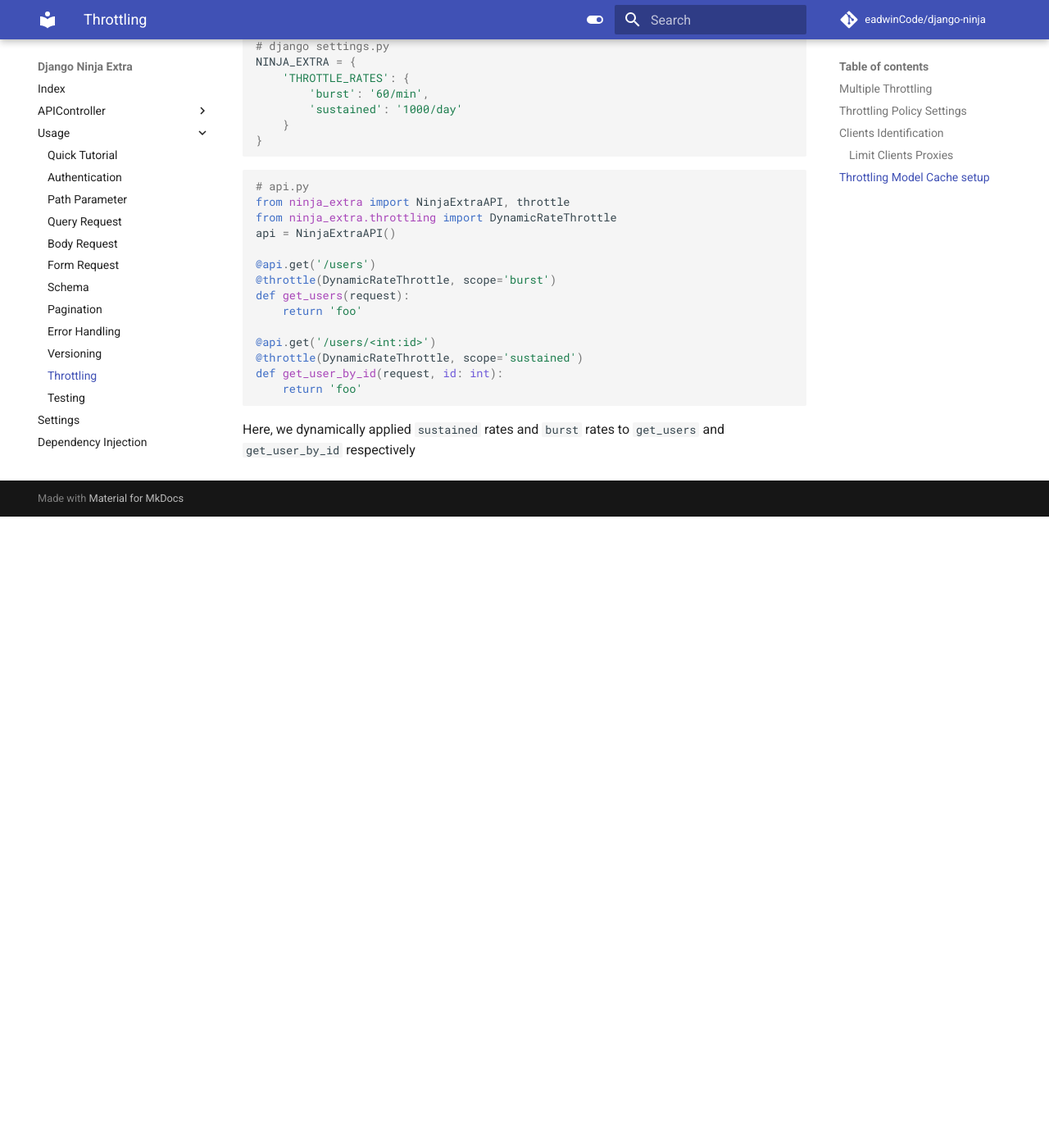
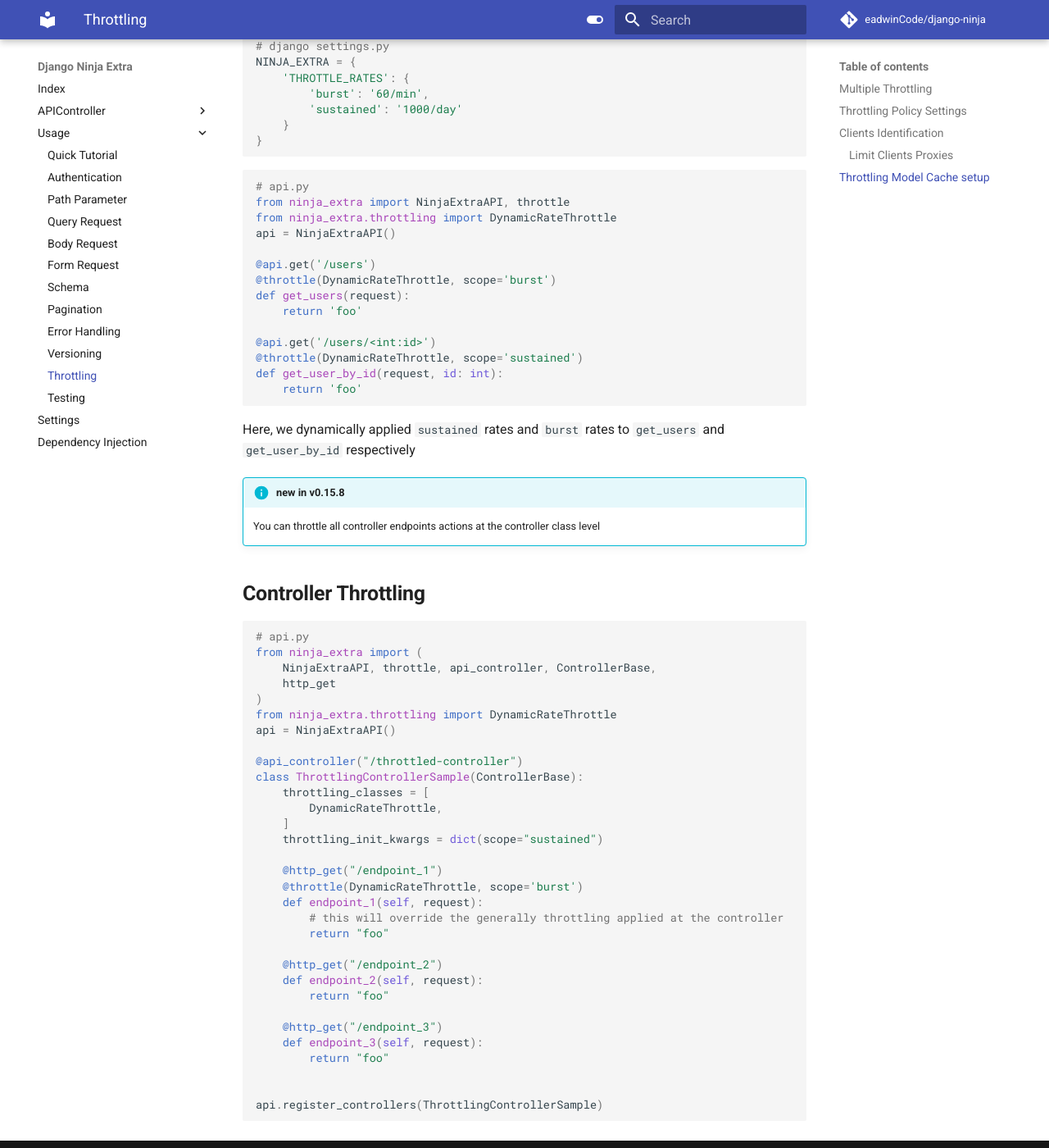
Before and after one commit to eadwinCode/django-ninja-extra, an MkDocs documentation site: the page built from docs/tutorial/throttling.md, in a window 1280 px wide and 1400 px high, scrolled down 3795 px. Shown: the whole window at 82% size. Built offline with MkDocs 1.6.1 and Material for MkDocs 9.7.7, drawn with Linux system fonts in a browser that asks for light colours; comment, search, counter and statistics services are not loaded; before the commit the page ends 4425 px from its top, so only the background shows below that.

Commit message:
doc update

````diff
--- a/docs/tutorial/throttling.md
+++ b/docs/tutorial/throttling.md
@@ -177,3 +177,43 @@ def get_user_by_id(request, id: int):
     return 'foo'
 ```
 Here, we dynamically applied `sustained` rates and `burst` rates to `get_users` and `get_user_by_id` respectively
+
+
+!!! info "new in v0.15.8"
+    You can throttle all controller endpoints actions at the controller class level
+
+## **Controller Throttling**
+
+```python
+# api.py
+from ninja_extra import (
+    NinjaExtraAPI, throttle, api_controller, ControllerBase,
+    http_get
+)
+from ninja_extra.throttling import DynamicRateThrottle
+api = NinjaExtraAPI()
+
+@api_controller("/throttled-controller")
+class ThrottlingControllerSample(ControllerBase):
+    throttling_classes = [
+        DynamicRateThrottle,
+    ]
+    throttling_init_kwargs = dict(scope="sustained")
+
+    @http_get("/endpoint_1")
+    @throttle(DynamicRateThrottle, scope='burst')
+    def endpoint_1(self, request):
+        # this will override the generally throttling applied at the controller
+        return "foo"
+
+    @http_get("/endpoint_2")
+    def endpoint_2(self, request):
+        return "foo"
+
+    @http_get("/endpoint_3")
+    def endpoint_3(self, request):
+        return "foo"
+
+
+api.register_controllers(ThrottlingControllerSample)
+```
````
Also changed, not shown: docs/settings.md (+25 -0 lines).
